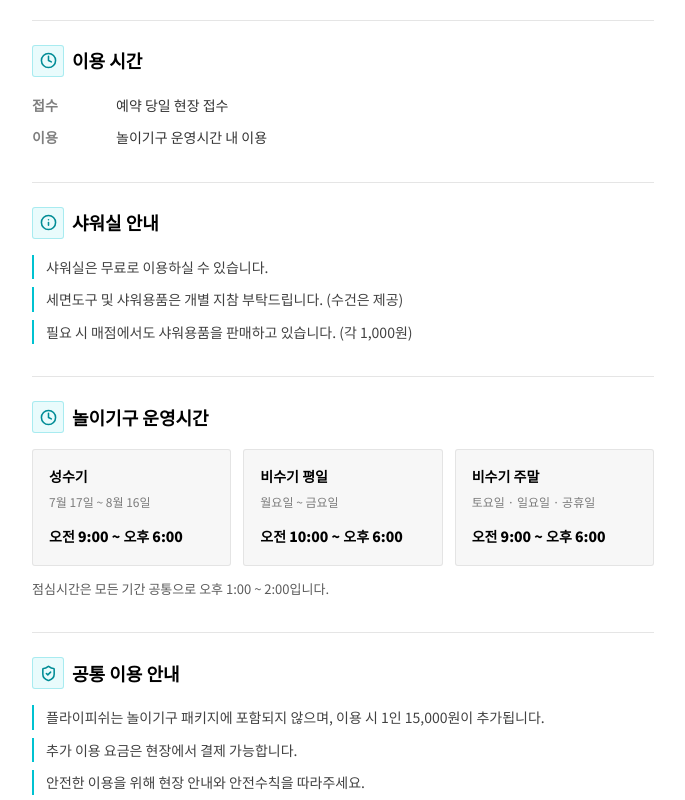
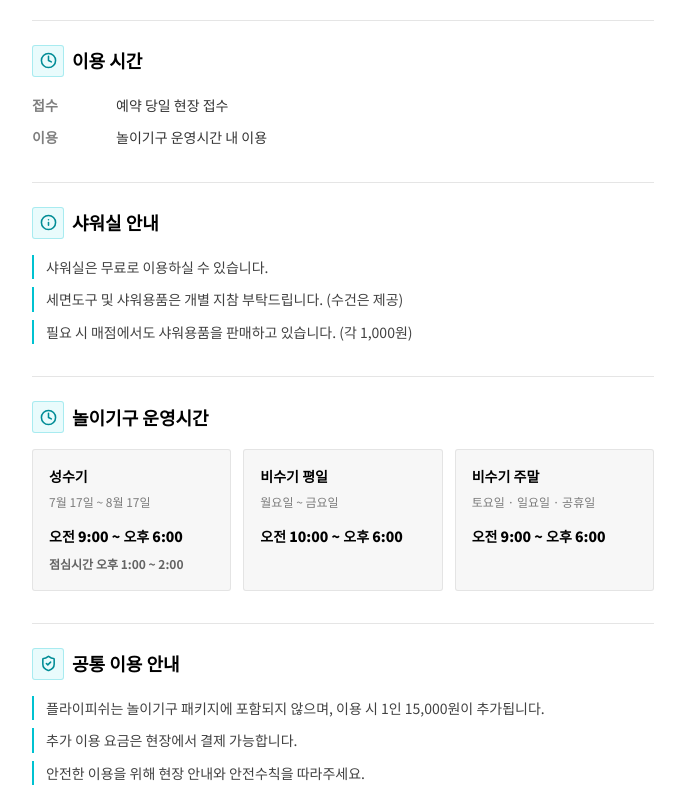
Before and after one commit to hyoseonlim/Jangchoji, a Next.js app: page /en/i/day in a window 1280 px wide. Shown: the part 399-1199 px from the top of the page, without its empty margins (297-982 px from the left). Built offline with nearby package versions, Linux system fonts and the light colour scheme; no server answers.

Commit message:
영업 시간 변경

```diff
--- a/src/app/[locale]/reservation-info/_components.tsx
+++ b/src/app/[locale]/reservation-info/_components.tsx
@@ -12,8 +12,9 @@ import type { Locale } from "@/i18n";
 export const operatingHours = [
   {
     title: "성수기",
-    period: "7월 17일 ~ 8월 16일",
+    period: "7월 17일 ~ 8월 17일",
     hours: "오전 9:00 ~ 오후 6:00",
+    lunch: "점심시간 오후 1:00 ~ 2:00",
   },
   {
     title: "비수기 평일",
@@ -177,12 +178,14 @@ export function OperatingHoursSection() {
             <p className="mt-3 text-black" style={{ fontSize: "14px", fontWeight: 800 }}>
               {item.hours}
             </p>
+            {"lunch" in item && item.lunch && (
+              <p className="mt-1 text-black/60" style={{ fontSize: "12px", fontWeight: 700 }}>
+                {item.lunch}
+              </p>
+            )}
           </article>
         ))}
       </div>
-      <p className="mt-3 text-black/65" style={{ fontSize: "13px" }}>
-        점심시간은 모든 기간 공통으로 오후 1:00 ~ 2:00입니다.
-      </p>
     </InfoSection>
   );
 }
--- a/src/data/imageGalleries.ts
+++ b/src/data/imageGalleries.ts
@@ -16,7 +16,7 @@ const cafe = seq("배카페", 10);
 const rooftop = seq("루프탑", 23);
 const stay = seq("숙소", 10);
 const bbq = seq("바베큐", 8);
-const info = seq("info", 28);
+const info = seq("info", 29);
 // 메인 슬라이드는 0.webp 부터 시작.
 const main = Array.from({ length: 8 }, (_, i) => assetUrl(`/images/메인/${i}.webp`));
 
--- a/src/i18n/en.ts
+++ b/src/i18n/en.ts
@@ -221,8 +221,10 @@ export const en: Dictionary = {
     hours: {
       title: "Water leisure operating hours",
       lines: [
-        "Operating hours: 09:00 – 18:00",
-        "Lunch break: 13:00 – 14:00",
+        "Peak season (Jul 17 – Aug 17): 09:00 – 18:00",
+        "Peak-season lunch break: 13:00 – 14:00",
+        "Off-season weekdays: 10:00 – 18:00",
+        "Off-season weekends: 09:00 – 18:00",
       ],
       note: "BBQ operates after water leisure closes (from 19:00).",
     },
@@ -785,9 +787,9 @@ export const en: Dictionary = {
     contactTitle: "Contact & directions",
     postalPrefix: "Postal code",
     hoursTitle: "Hours",
-    hoursWeekday: "Operating hours 09:00 – 18:00",
-    hoursWeekend: "Lunch break 13:00 – 14:00",
-    hoursPeak: "BBQ starts from 19:00",
+    hoursWeekday: "Peak season Jul 17 – Aug 17 09:00 – 18:00",
+    hoursWeekend: "Off-season weekdays 10:00 – 18:00",
+    hoursPeak: "Off-season weekends 09:00 – 18:00",
     reserve: "Reserve →",
     businessLabel: "Business:",
     ownerLabel: "Owner:",
--- a/src/i18n/ko.ts
+++ b/src/i18n/ko.ts
@@ -220,8 +220,10 @@ export const ko = {
     hours: {
       title: "빠지 수상레저 운영시간",
       lines: [
-        "영업시간: 09:00 – 18:00",
-        "점심시간: 13:00 – 14:00",
+        "성수기(7월 17일 ~ 8월 17일): 09:00 – 18:00",
+        "성수기 점심시간: 13:00 – 14:00",
+        "비수기 평일: 10:00 – 18:00",
+        "비수기 주말: 09:00 – 18:00",
       ],
       note: "바베큐는 빠지 수상레저 영업 종료 후 운영됩니다 (19:00~).",
     },
@@ -784,9 +786,9 @@ export const ko = {
     contactTitle: "연락처 & 찾아오시는 길",
     postalPrefix: "우편번호",
     hoursTitle: "운영 시간",
-    hoursWeekday: "영업시간 09:00 – 18:00",
-    hoursWeekend: "점심시간 13:00 – 14:00",
-    hoursPeak: "바베큐는 19:00부터 운영",
+    hoursWeekday: "성수기 7/17 – 8/17 09:00 – 18:00",
+    hoursWeekend: "비수기 평일 10:00 – 18:00",
+    hoursPeak: "비수기 주말 09:00 – 18:00",
     reserve: "예약하기 →",
     businessLabel: "상호:",
     ownerLabel: "대표:",
```
